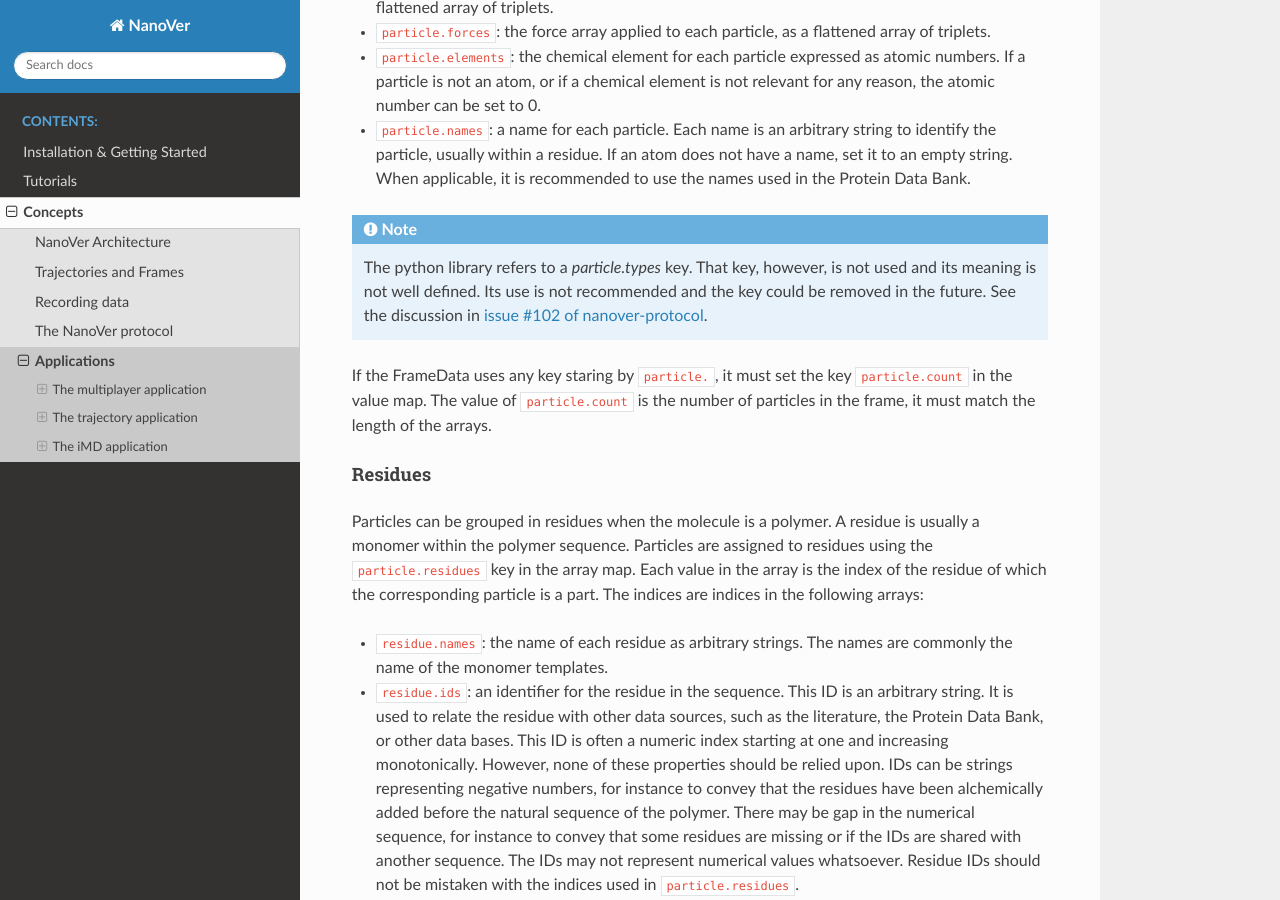
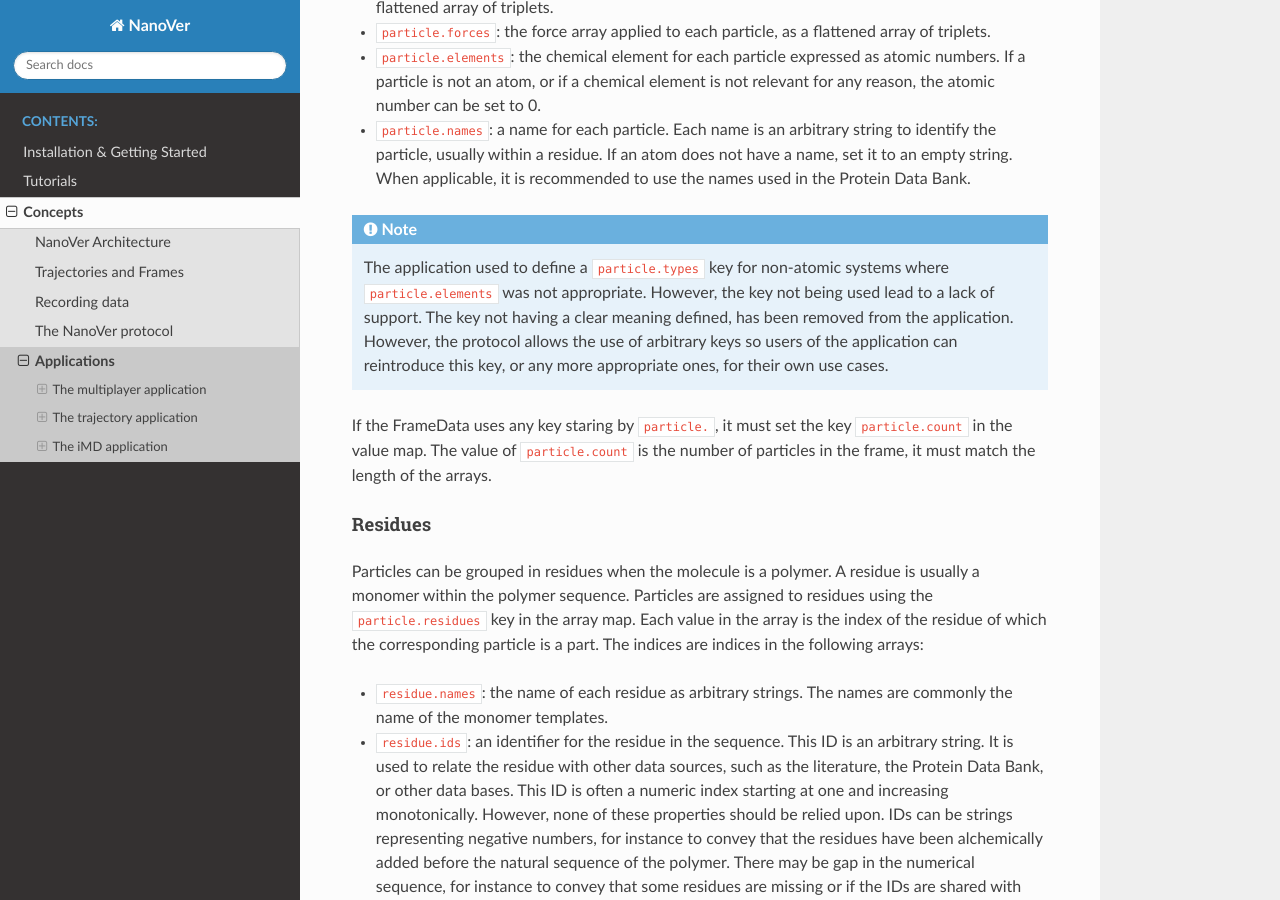
Before and after one commit to IRL2/nanover-docs, a Sphinx documentation site: the page built from source/concepts/applications.rst, in a window 1280 px wide and 900 px high, scrolled down 5918 px. Built offline with Sphinx 7.4.7 and the Read the Docs theme 2.0.0, drawn with Linux system fonts in a browser that asks for light colours; pages that are not in the unit, such as notebooks, are missing from menus.

Commit message:
Change comment on particle.types

```diff
--- a/source/concepts/applications.rst
+++ b/source/concepts/applications.rst
@@ -331,10 +331,12 @@ keys in the array map:
 
 .. note::
 
-   The python library refers to a `particle.types` key. That key, however, is
-   not used and its meaning is not well defined. Its use is not recommended and
-   the key could be removed in the future. See the discussion in `issue #102 of
-   nanover-protocol <https://github.com/IRL2/nanover-protocol/issues/102>`_.
+   The application used to define a ``particle.types`` key for non-atomic
+   systems where ``particle.elements`` was not appropriate. However, the key
+   not being used lead to a lack of support. The key not having a clear meaning
+   defined, has been removed from the application. However, the protocol allows
+   the use of arbitrary keys so users of the application can reintroduce this
+   key, or any more appropriate ones, for their own use cases.
 
 If the FrameData uses any key staring by ``particle.``, it must set the key
 ``particle.count`` in the value map. The value of ``particle.count`` is the
```
